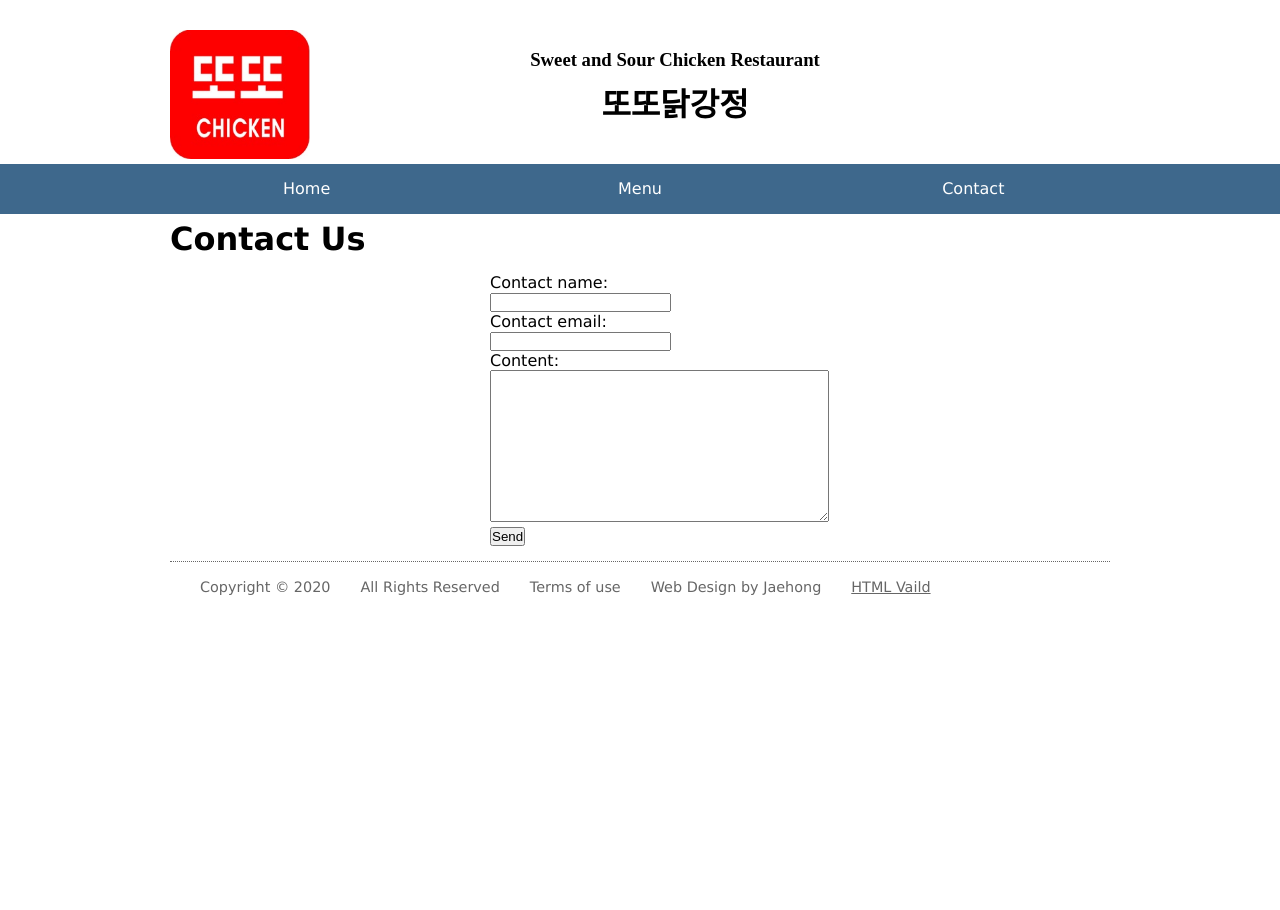
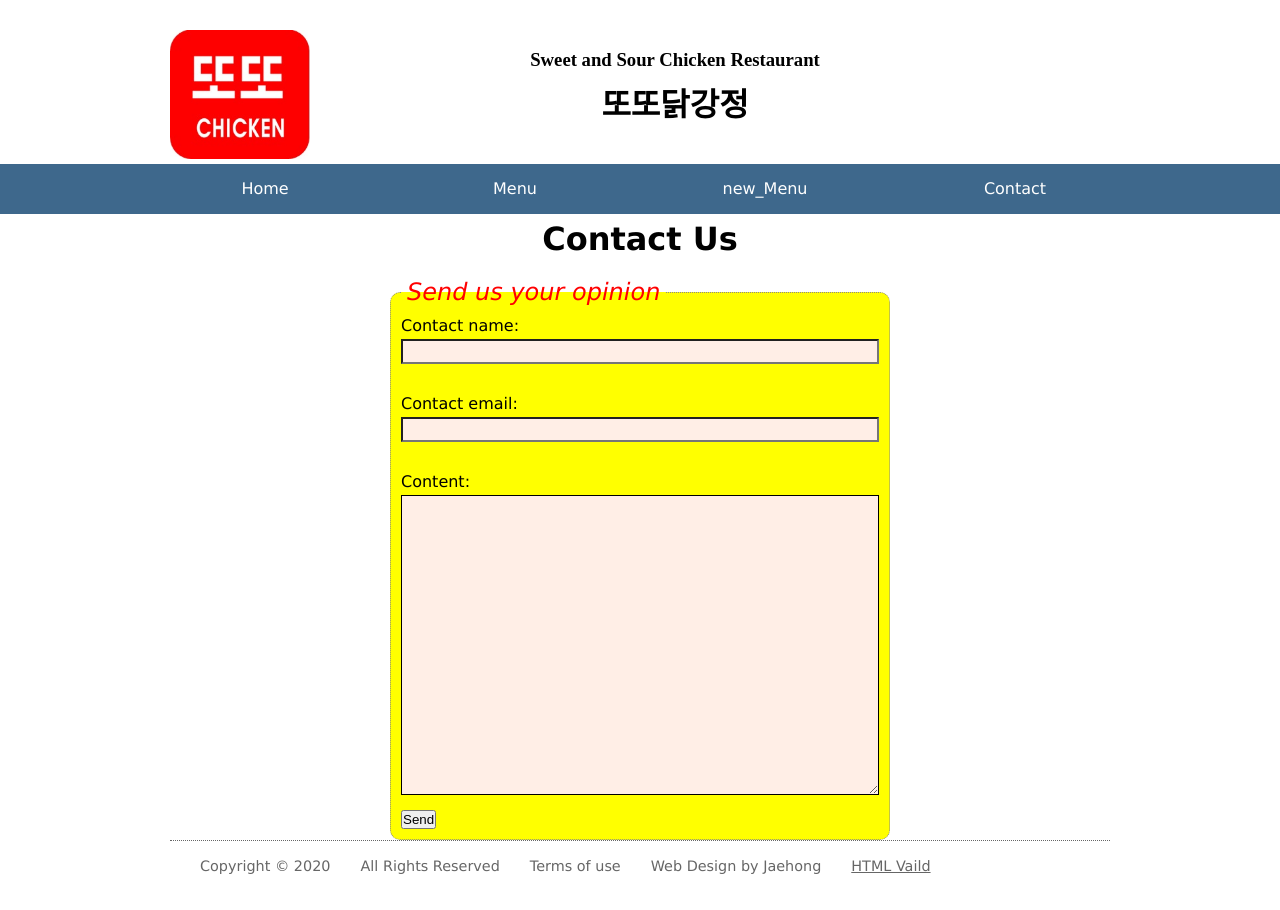
Before and after one commit to tvroom88/CS_Indepedent_project, a Django app: page /toto_restaurants/contact/ in a window 1280 px wide. Before the commit the page ends 595 px from the top, so only its background shows below. Run offline with Django 3.2, Linux system fonts and the light colour scheme.

Commit message:
second updated version

```diff
--- a/django_project3/settings.py
+++ b/django_project3/settings.py
@@ -125,11 +125,15 @@ USE_TZ = True
 # https://docs.djangoproject.com/en/3.0/howto/static-files/
 STATICFILES_DIRS = [
     os.path.join(BASE_DIR, "static"),
+    os.path.join(BASE_DIR, "media"),
     'totochicken/static/',
     'templates/css/'
 ]
 
 STATIC_URL = '/static/'
+MEDIA_URL = '/media/'
+STATIC_ROOT = os.path.join(BASE_DIR, 'static_cdn')
+MEDIA_ROOT = os.path.join(BASE_DIR, 'media_cdn')
 
 
 EMAIL_BACKEND = 'django.core.mail.backends.console.EmailBackend'
--- a/django_project3/urls.py
+++ b/django_project3/urls.py
@@ -15,6 +15,8 @@ Including another URLconf
 """
 from django.contrib import admin
 from django.urls import path, include
+from django.conf import settings
+from django.conf.urls.static import static
 
 urlpatterns = [
     path('admin/', admin.site.urls),
@@ -22,3 +24,9 @@ urlpatterns = [
     path('restaurants/', include('restaurants.urls')),
     path('toto_restaurants/', include('totochicken.urls')),
 ]
+
+
+
+if settings.DEBUG:
+    urlpatterns += static(settings.STATIC_URL, document_root=settings.STATIC_ROOT)
+    urlpatterns += static(settings.MEDIA_URL, document_root=settings.MEDIA_ROOT)
--- a/templates/css/styles1.css
+++ b/templates/css/styles1.css
@@ -79,7 +79,7 @@ header {
 #primary li {
     float: left;
     list-style-type: none;
-    width: 33.333333%;
+    width: 25%;
     text-align: center;
     /*horizontally center*/
 
--- a/templates/toto_chicken_restaurant_base.html
+++ b/templates/toto_chicken_restaurant_base.html
@@ -25,6 +25,7 @@
         <ul>
             <li><a href="{% url 'toto_restaurant_home_view' %}">Home</a></li>
             <li><a href="{% url 'toto_menu' %}">Menu</a></li>
+            <li><a href="{% url 'toto_new_menu_board' %}">new_Menu</a></li>
             <li><a href="{% url 'contact' %}">Contact</a></li>
         </ul>
     </nav>
--- a/totochicken/forms.py
+++ b/totochicken/forms.py
@@ -1,5 +1,6 @@
 # make sure this is at the top if it isn't already
 from django import forms
+from .models import NewMenu
 
 # our new form
 class ContactForm(forms.Form):
@@ -9,3 +10,10 @@ class ContactForm(forms.Form):
         required=True,
         widget=forms.Textarea
     )
+
+
+class RegisterNewMenuForm(forms.ModelForm):
+
+    class Meta:
+        model = NewMenu
+        fields = ('Menu', 'image', 'price', 'Info')
--- a/totochicken/templates/toto_contact.html
+++ b/totochicken/templates/toto_contact.html
@@ -11,10 +11,65 @@
             margin: auto;
         }
 
+        h1 {
+            text-align: center;
+            margin: 20px 0 20px 0;
+        }
+
+
+        form {
+
+            max-width: 500px;
+            margin: 0 auto 0 auto;
+
+        }
+
+        fieldset {
+            padding: 10px;
+            border: 1px dotted #888;
+            border-radius: 10px;
+            background: yellow;
+        }
+
+        label {
+            display: block;
+            margin-bottom: 4px;
+            font-family: Verdana, helvetica, arial, sans-serif;
+        }
+
+        legend {
+            font-size: 1.5em;
+            color: red;
+            font-style: italic;
+            padding: 0 6px;
+        }
+
+        input {
+            width: 100%;
+            height: 25px;
+            margin-bottom: 30px;
+            background: #ffeee6;
+            padding-left: 5px;
+        }
+
+
+        textarea {
+            width: 100%;
+            height: 300px;
+            margin-bottom: 10px;
+            padding-left: 5px;
+            background: #ffeee6;
+            border:1px solid black;
+        }
+
     </style>
 
-{# <form class="form-signin" method="post">{% csrf_token %}#}
+    <form method="post">{% csrf_token %}
+
         <h1>Contact Us</h1>
+
+        <fieldset>
+            <legend>Send us your opinion</legend>
             <form class="form-signin" method="post">
                 {% csrf_token %}
                 {{ form.as_p }}
@@ -22,6 +77,26 @@
                     <button type="submit">Send</button>
                 </div>
             </form>
+        </fieldset>
+    </form>
 
 
+{#    <h1>Contact Us</h1>#}
+{#    <form action="/formhandler.php" method="post">#}
+{#        <fieldset>#}
+{#            <!--label : inline-->#}
+{#            <legend>Send us your opinion</legend>#}
+{#            <label>Name</label>#}
+{#            <input type="text" name="name" placeholder="Your name">#}
+{##}
+{#            <label>Email</label>#}
+{#            <input type="email" name="email" placeholder="Your email">#}
+{##}
+{#            <label>Comments</label>#}
+{#            <textarea name="comments" placeholder="Your comments"></textarea>#}
+{##}
+{#            <input type="submit" name="submit" value="Send it!">#}
+{#        </fieldset>#}
+{#    </form>#}
+
 {% endblock content %}
--- a/totochicken/urls.py
+++ b/totochicken/urls.py
@@ -1,8 +1,12 @@
 from django.urls import path
-from totochicken.views import (
+from .views import (
     toto_restaurant_home_view,
     toto_menu_view,
-    # toto_contact_view,
+    new_menu_view_board,
+
+
+
+    toto_register_new_menu_view,
 
     # contactView,
     # successView,
@@ -13,7 +17,9 @@ urlpatterns = [
 
     path('', toto_restaurant_home_view, name="toto_restaurant_home_view"),
     path('toto_menu/', toto_menu_view, name="toto_menu"),
-    # path('toto_contact/', toto_contact_view, name="toto_contact"),
+
+    path('new_menu_board/', new_menu_view_board, name='toto_new_menu_board'),
+    path('register_new_menu/', toto_register_new_menu_view, name='toto_register_new_menu'),
 
     path('contact/', contact, name='contact'),
     # path('success/', successView, name='success'),
--- a/totochicken/views.py
+++ b/totochicken/views.py
@@ -1,4 +1,7 @@
-from django.shortcuts import render, redirect
+from django.shortcuts import render, redirect, get_object_or_404
+from .models import NewMenu
+
+from .forms import RegisterNewMenuForm
 
 
 # ------------------------------
@@ -23,12 +26,33 @@ def toto_menu_view(request):
     return render(request, 'toto_menu.html')
 
 
-# def toto_contact_view(request):
-#
-#     return render(request, 'toto_contact.html')
+
+def new_menu_view_board(request):
+    context = {}
+    context['newMenus'] = NewMenu.objects.all()
+    return render(request, 'new_menu.html',	context)
 
 
-# new imports that go at the top of the file
+
+
+def toto_register_new_menu_view(request):
+	context = {}
+	if request.POST:
+		form = RegisterNewMenuForm(request.POST, request.FILES or None)
+		if form.is_valid():
+			obj = form.save(commit=False)
+			obj.save()
+			return redirect('toto_new_menu_board')
+		else:
+			context['menu_form'] = form
+	else:  # GET request
+		form = RegisterNewMenuForm()
+		context['menu_form'] = form
+	return render(request, 'toto_register_new_menu.html', context)
+
+
+
+
 
 
 # our view
```
Also changed, not shown: totochicken/admin.py (+7 -1 lines), totochicken/models.py (+43 -0 lines), totochicken/templates/new_menu.html (added, +74 -0 lines), totochicken/templates/thx.html (added, +79 -0 lines), totochicken/templates/toto_register_new_menu.html (added, +49 -0 lines), db.sqlite3, media_cdn/totochicken/menus/1.jpeg (added), media_cdn/totochicken/menus/2.jpeg (added), totochicken/migrations/0001_initial.py (added), 2 other files. Lines whose indentation alone changed are shown as unchanged.
